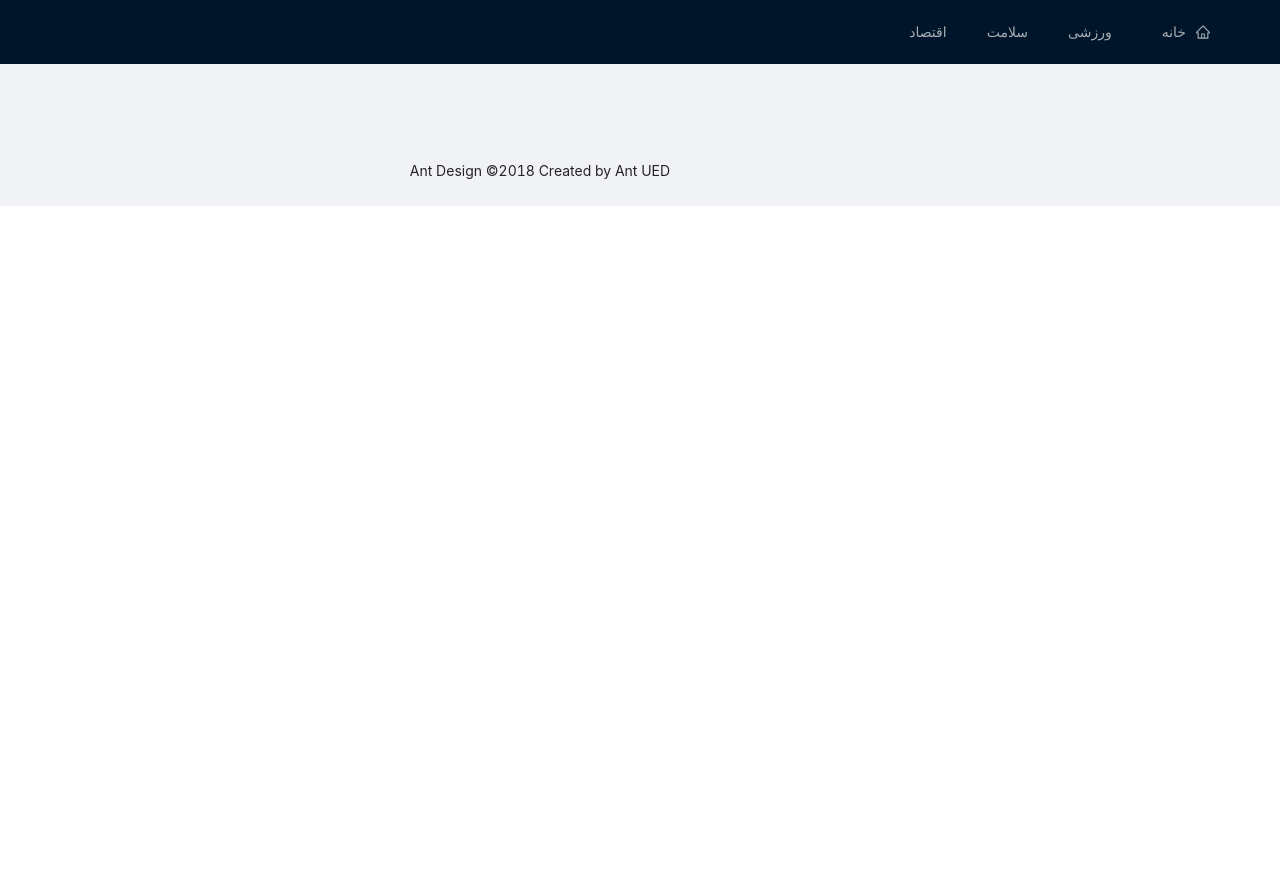
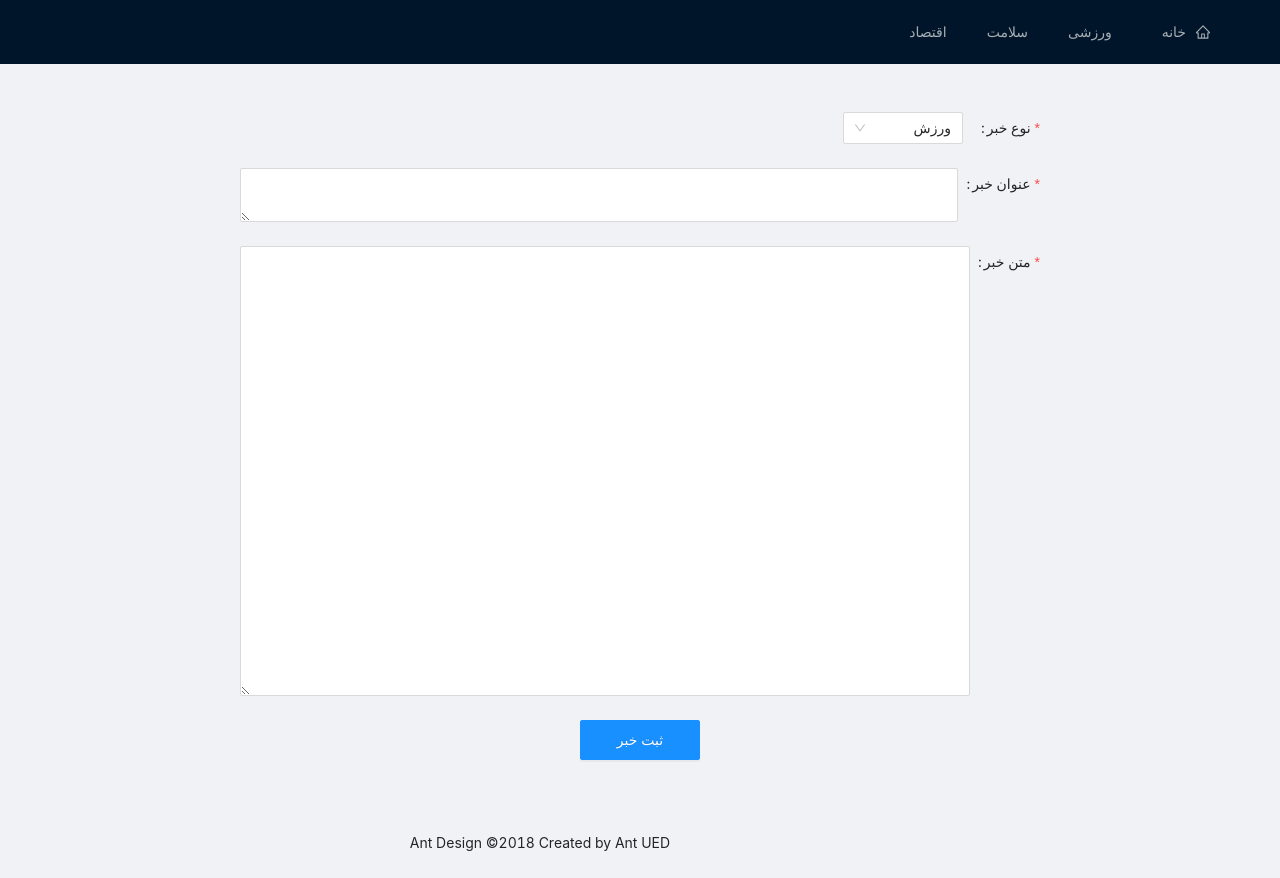
Before and after one commit to amir0hash/news, a React (Create React App) app in the folder client/: page /admin in a window 1280 px wide. Before the commit the page ends 800 px from the top, so only its background shows below. Built offline with nearby package versions, Linux system fonts and the light colour scheme.

Commit message:
add Admin page

```diff
--- a/client/src/App.js
+++ b/client/src/App.js
@@ -1,4 +1,6 @@
 import { Switch, Route, Redirect } from "react-router-dom";
+import Admin from "./Components/Admin";
+import Category from "./Components/Category";
 import CustomLayout from "./Components/CustomLayout";
 import Home from "./Components/Home";
 import News from "./Components/News";
@@ -10,6 +12,8 @@ function App() {
         <Switch>
           <Route exact path="/" component={Home} />
           <Route exact path="/news/:newsId" component={News} />
+          <Route exact path="/category/:categoryName" component={Category} />
+          <Route exact path="/admin" component={Admin} />
         </Switch>
       </CustomLayout>
     </>
--- /dev/null
+++ b/client/src/Components/Admin.jsx
@@ -0,0 +1,49 @@
+import { Button, Form, Input, Select } from "antd";
+import React from "react";
+
+const { Option } = Select;
+const { TextArea } = Input;
+
+function Admin() {
+  return (
+    <Form style={{ width: "800px" }}>
+      <Form.Item
+        style={{ wight: "100px" }}
+        name="type"
+        label="نوع خبر"
+        rules={[{ required: true }]}
+      >
+        <Select
+          style={{ width: 120, float: "right", marginRight: "10px" }}
+          defaultValue={1}
+          placeholder="لطفا نوع خبر را انتخاب کنید"
+        >
+          <Option value={1}>ورزش</Option>
+          <Option value={2}>سلامت</Option>
+          <Option value={3}>اقتصاد</Option>
+        </Select>
+      </Form.Item>
+      <Form.Item
+        label="عنوان خبر"
+        name="title"
+        rules={[{ required: true, max: "120" }]}
+      >
+        <TextArea></TextArea>
+      </Form.Item>
+      <Form.Item
+        label="متن خبر"
+        name="newsText"
+        rules={[{ required: true, min: "50", max: "3000" }]}
+      >
+        <TextArea rows={20}></TextArea>
+      </Form.Item>
+      <Form.Item>
+        <Button style={{ width: 120, height: 40 }} type="primary">
+          ثبت خبر
+        </Button>
+      </Form.Item>
+    </Form>
+  );
+}
+
+export default Admin;
--- /dev/null
+++ b/client/src/Components/Category.jsx
@@ -0,0 +1,65 @@
+import { useQuery } from "@apollo/client";
+import React from "react";
+import { useHistory, useParams } from "react-router-dom";
+import { Button, Spin } from "antd";
+
+import { GET_ALL_NEWS } from "../graphql/news.query";
+
+function Category() {
+  const { push } = useHistory();
+  const { categoryName } = useParams();
+  const typeId = {
+    varzesh: 1,
+    salamat: 2,
+    eghtesad: 3,
+  };
+
+  const { data, loading } = useQuery(GET_ALL_NEWS, {
+    variables: { name: typeId[categoryName] },
+    onCompleted: () => console.log(data),
+  });
+
+  return (
+    <>
+      <Spin spinning={loading}>
+        <div
+          style={{
+            display: "grid",
+            gridTemplateColumns: "1fr 1fr 1fr",
+            columnGap: "10px",
+            rowGap: "1em",
+          }}
+        >
+          {data &&
+            data.allNews.map((news) => (
+              <div
+                style={{
+                  padding: "3px",
+                  backgroundColor: "gray",
+                  height: "250px",
+                  width: "450px",
+                }}
+              >
+                <span style={{ fontSize: "35px" }}>{news.title}</span>
+                <div>
+                  <Button
+                    type="primary"
+                    style={{
+                      float: "right",
+                      marginRight: "20px",
+                      marginTop: "29px",
+                    }}
+                    onClick={() => push(`/news/${news._id}`)}
+                  >
+                    نمایش
+                  </Button>
+                </div>
+              </div>
+            ))}
+        </div>
+      </Spin>
+    </>
+  );
+}
+
+export default Category;
--- a/client/src/Components/News.jsx
+++ b/client/src/Components/News.jsx
@@ -5,20 +5,46 @@ import { useParams } from "react-router-dom";
 import { GET_NEWS } from "../graphql/news.query";
 
 function News() {
+  console.log("first");
   const { newsId } = useParams();
 
-  const { error, data, loading } = useQuery(GET_NEWS, {
+  const { data, loading } = useQuery(GET_NEWS, {
     variables: { id: newsId },
   });
   const SpanStyle = {
+    display: "block",
     fontSize: "55px",
     float: "right",
   };
   return (
     <>
       <Spin spinning={loading}>
-        <span style={SpanStyle}>{data.news.title}</span>
-        <span>{data.news.newsText}</span>
+        {data && (
+          <div
+            style={{
+              minHeight: "80vh",
+              display: "flex",
+              flexDirection: "column",
+            }}
+          >
+            <div style={{ display: "block" }}>
+              <span style={SpanStyle}>{data.news.title}</span>
+            </div>
+            <div>
+              <span
+                style={{
+                  border: "5px solid #009966",
+                  width: "1000px",
+                  fontSize: "20px",
+                  float: "right",
+                  direction: "rtl",
+                }}
+              >
+                {data.news.newsText}
+              </span>
+            </div>
+          </div>
+        )}
       </Spin>
     </>
   );
```
